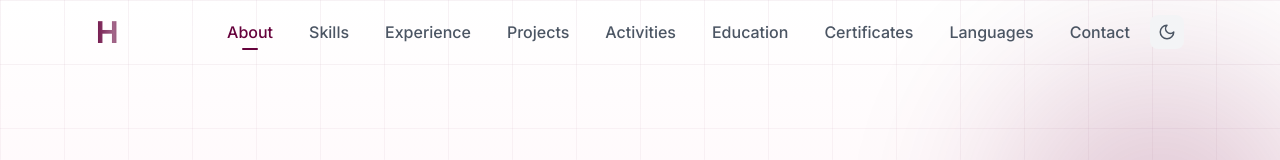
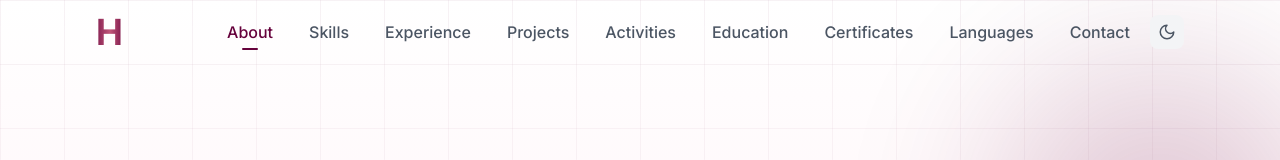
Before and after one commit to ihabiba/Portfolio, a React (Vite) app: page / in a window 1280 px wide. Shown: the top 160 px of the page. Built offline with nearby package versions, Linux system fonts and the light colour scheme.

Commit message:
Updated portfolio

```diff
--- a/src/components/Footer.tsx
+++ b/src/components/Footer.tsx
@@ -39,12 +39,6 @@ export default function Footer() {
           </div>
         </div>
 
-        {/* Bottom text */}
-        <div className="mt-8 pt-8 border-t border-white/10 text-center text-sm text-purple-100/60">
-          <p>
-            Open for internship opportunities starting March 2026
-          </p>
-        </div>
       </div>
     </footer>
   );
--- a/src/components/Navbar.tsx
+++ b/src/components/Navbar.tsx
@@ -59,7 +59,7 @@ export default function Navbar({ darkMode, toggleDarkMode }: NavbarProps) {
 
           {/* Logo */}
           <a href="#" aria-label="Home">
-            <span className="text-3xl font-bold gradient-name-h select-none">H</span>
+            <span className="text-4xl font-black gradient-name-h select-none">H</span>
           </a>
 
           {/* Desktop Navigation */}
--- a/src/index.css
+++ b/src/index.css
@@ -309,23 +309,23 @@ body {
   100% { background-position: 0% center; }
 }
 
-/* Navbar H — gradient without white so it stays visible on light backgrounds */
+/* Navbar H — vivid gradient, no white, always visible */
 .gradient-name-h {
-  background: linear-gradient(90deg, #66023C 0%, #A3678A 50%, #66023C 100%);
-  background-size: 200% auto;
+  background: linear-gradient(90deg, #3D0124 0%, #66023C 25%, #C2587A 55%, #66023C 80%, #3D0124 100%);
+  background-size: 250% auto;
   -webkit-background-clip: text;
   -webkit-text-fill-color: transparent;
   background-clip: text;
-  animation: shimmer-text 6s ease-in-out infinite;
+  animation: shimmer-text 4s ease-in-out infinite;
 }
 
 .dark .gradient-name-h {
-  background: linear-gradient(90deg, #A3678A 0%, #d4b0c8 50%, #A3678A 100%);
-  background-size: 200% auto;
+  background: linear-gradient(90deg, #A3678A 0%, #e8b4cc 40%, #ffffff 55%, #e8b4cc 70%, #A3678A 100%);
+  background-size: 250% auto;
   -webkit-background-clip: text;
   -webkit-text-fill-color: transparent;
   background-clip: text;
-  animation: shimmer-text 6s ease-in-out infinite;
+  animation: shimmer-text 4s ease-in-out infinite;
 }
 
 /* -----------------------------------------------------------------
```
